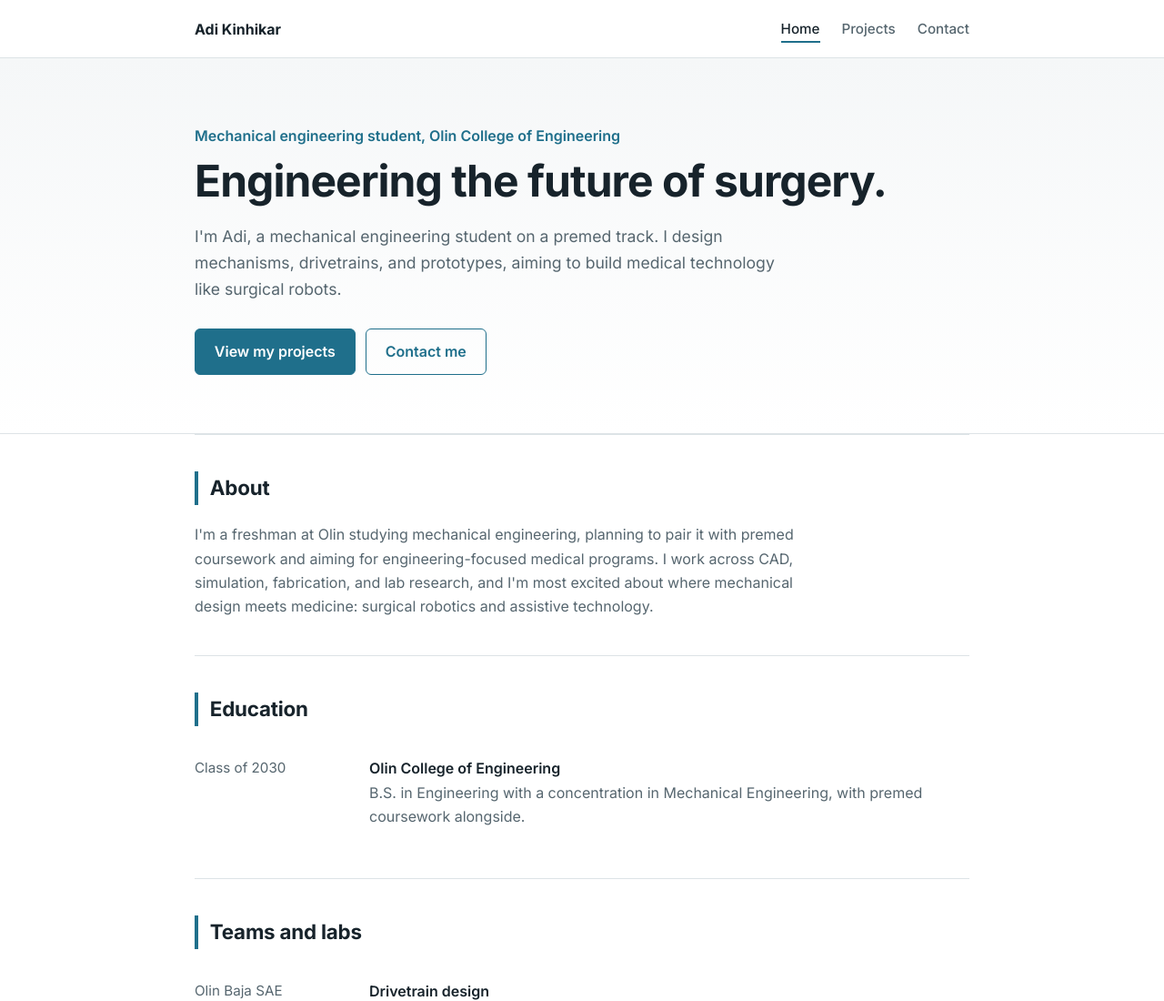
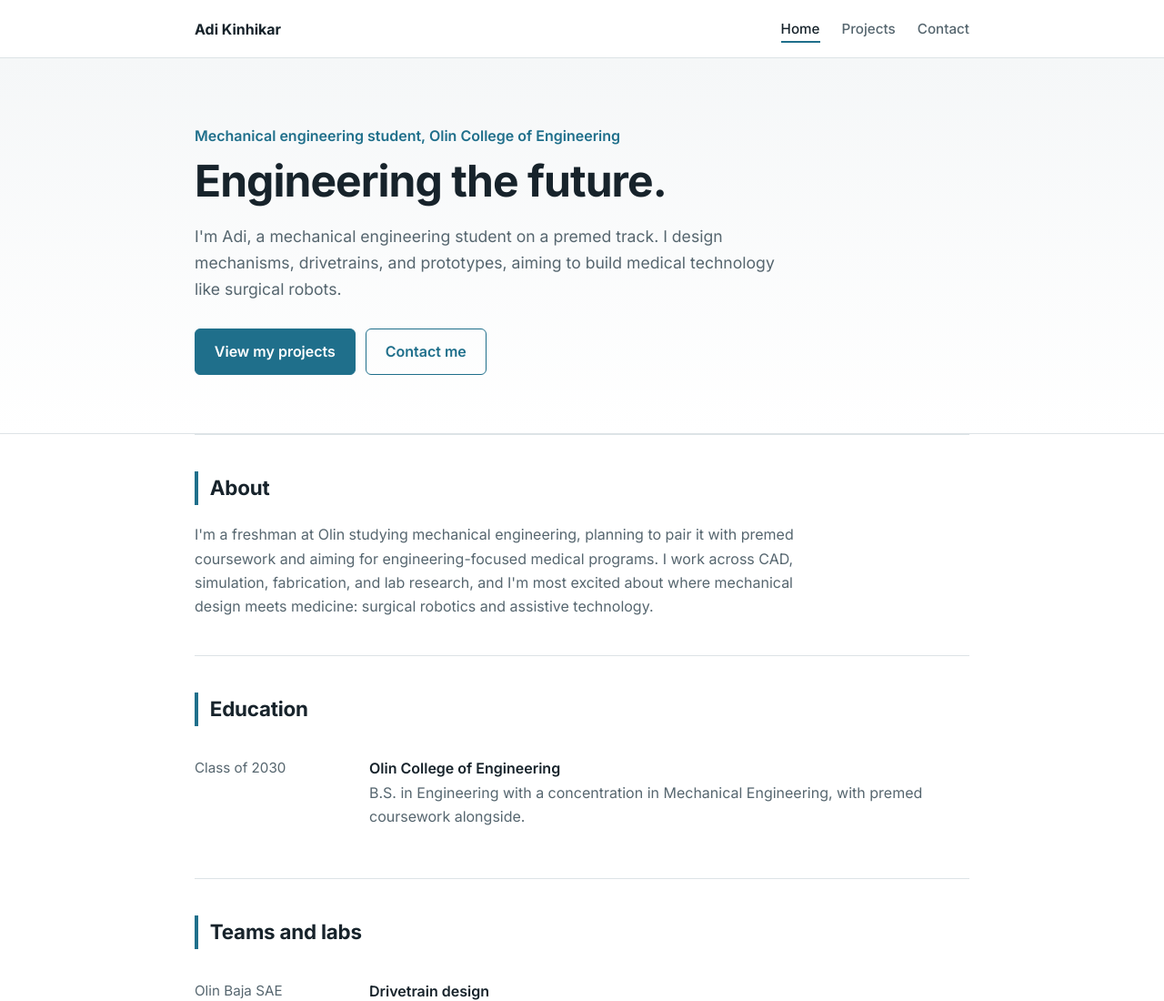
Before and after one commit to AdiKinhikar/adikinhikar.github.io, a plain HTML site: page index.html in a window 1280 px wide. Shown: the top 1100 px of the page at 91% size. Drawn offline with Linux system fonts and the light colour scheme.

Commit message:
Update title and heading in index.html

```diff
--- a/index.html
+++ b/index.html
@@ -3,7 +3,7 @@
 <head>
 <meta charset="utf-8">
 <meta name="viewport" content="width=device-width, initial-scale=1">
-<title>Adi Kinhikar | Mechanical Engineering & Medicine</title>
+<title>Adi Kinhikar | Mechanical Engineering</title>
 <meta name="description" content="Portfolio of Adi Kinhikar, mechanical engineering student at Olin College building toward surgical robotics.">
 <link rel="preconnect" href="https://fonts.googleapis.com">
 <link rel="preconnect" href="https://fonts.gstatic.com" crossorigin>
@@ -73,7 +73,7 @@ footer{border-top:1px solid var(--line);padding:1.6rem 0;color:var(--muted);font
 <main>
 <div class="hero-band"><div class="wrap"><div class="intro">
     <p class="sub">Mechanical engineering student, Olin College of Engineering</p>
-    <h1>Engineering the future of surgery.</h1>
+    <h1>Engineering the future.</h1>
     <p class="lede">I'm Adi, a mechanical engineering student on a premed track. I design mechanisms, drivetrains, and prototypes, aiming to build medical technology like surgical robots.</p>
     <div class="btns">
       <a class="btn main" href="projects.html">View my projects</a>
```
